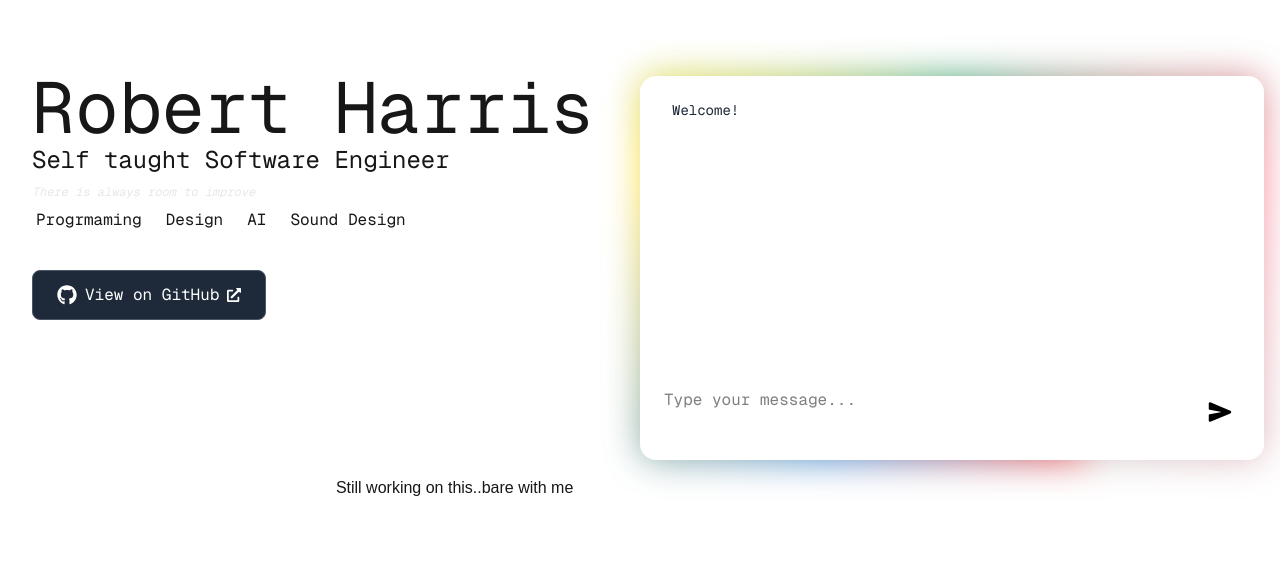
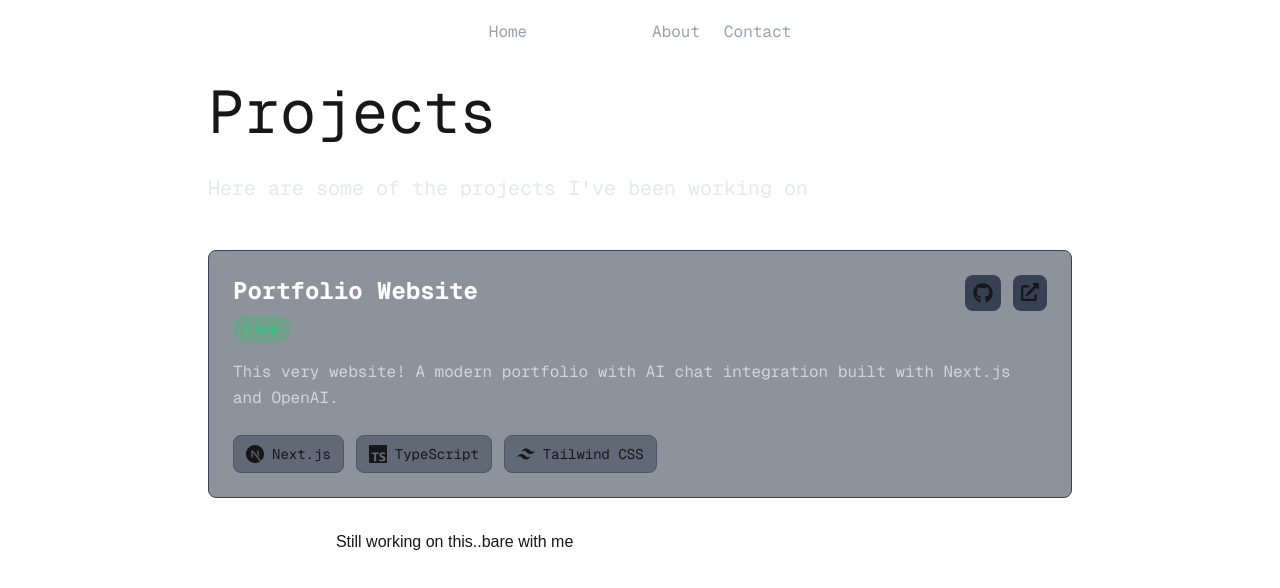
Before and after one commit to rlh850/portfolio, a Next.js app: page / in a window 1280 px wide. Both pictures are taken after a click on the item "Projects". Shown: the top 588 px of the page. Built offline with nearby package versions, Linux system fonts and the light colour scheme.

Commit message:
Refactor page component to manage active sections with state; enhance Navigation component to update active section on click; add Projects and About sections with placeholder content; update Hero component styles for improved visual appeal.

```diff
--- a/src/app/components/Hero.tsx
+++ b/src/app/components/Hero.tsx
@@ -57,7 +57,15 @@ const Hero = () => {
                href="https://github.com/rlh850/portfolio"
                target="_blank"
                rel="noopener noreferrer"
-               className="inline-flex items-center gap-2 px-6 py-3 bg-gray-800 hover:bg-gray-700 text-white rounded-lg transition-colors duration-200 border border-gray-600 hover:border-gray-500"
+               className="
+               inline-flex items-center gap-2 px-6 py-3
+               text-white
+               rounded-lg
+               bg-gradient-to-r from-cyan-500 via-blue-500 to-red-500 bg-[length:200%_auto]
+               transition-all duration-500
+               hover:bg-right
+               hover:scale-105
+            "
             >
                <FaGithub className="text-xl" />
                <span>View on GitHub</span>
--- a/src/app/components/Navigation.tsx
+++ b/src/app/components/Navigation.tsx
@@ -1,20 +1,30 @@
-import React from 'react'
+import React from 'react';
 
-const pages = ['Home', 'Projects', 'About', 'Contact']
+const pages = ['Home', 'Projects', 'About', 'Contact'];
 
-const Navigation = () => {
+interface NavigationProps {
+   activeSection: string;
+   setActiveSection: (section: string) => void;
+}
+
+const Navigation = ({ activeSection, setActiveSection }: NavigationProps) => {
    return (
       <nav className="flex gap-4 justify-center mt-4 font-mono">
          {pages.map((page, index) => (
             <li
                key={index}
-                    className="list-none text-white hover:text-gray-300 transition-colors cursor-pointer"
+               onClick={() => setActiveSection(page)}
+               className={`list-none cursor-pointer transition-colors border-b-2 border-transparent hover:border-white p-1 rounded transition-all duration-300 ease-in-out ${
+                  activeSection === page
+                     ? 'text-white border-white'
+                     : 'text-gray-400 hover:text-gray-300'
+               }`}
             >
                {page}
             </li>
          ))}
       </nav>
-    )
-}
+   );
+};
 
-export default Navigation
+export default Navigation;
--- /dev/null
+++ b/src/app/components/Projects.tsx
@@ -0,0 +1,98 @@
+import React from 'react';
+import { motion } from 'motion/react';
+import { FaGithub, FaExternalLinkAlt } from 'react-icons/fa';
+import { projectsRepository } from '../repository/projects.repository';
+
+const Projects = () => {
+   const projects = projectsRepository.getAllProjects();
+
+   return (
+      <div className="flex flex-col flex-1 p-4 font-mono">
+         <motion.h1
+            className="text-6xl mb-8"
+            initial={{ opacity: 0, y: -50 }}
+            animate={{ opacity: 1, y: 0 }}
+            transition={{ duration: 1 }}
+         >
+            Projects
+         </motion.h1>
+
+         <motion.p
+            className="text-xl text-gray-200 mb-12"
+            initial={{ opacity: 0 }}
+            animate={{ opacity: 1 }}
+            transition={{ delay: 0.3, duration: 0.8 }}
+         >
+            Here are some of the projects I've been working on
+         </motion.p>
+
+         <div className="grid gap-8">
+            {projects.map((project, index) => (
+               <motion.div
+                  key={index}
+                  className="bg-gray-800/50 border border-gray-700 rounded-lg p-6 hover:border-gray-600 transition-all duration-300"
+                  initial={{ opacity: 0, y: 30 }}
+                  animate={{ opacity: 1, y: 0 }}
+                  transition={{ delay: 0.5 + index * 0.2, duration: 0.8 }}
+               >
+                  <div className="flex flex-col md:flex-row justify-between items-start mb-4">
+                     <div>
+                        <h3 className="text-2xl font-bold text-white mb-2">
+                           {project.title}
+                        </h3>
+                        <span
+                           className={`inline-block px-3 py-1 rounded-full text-sm ${
+                              project.status === 'Live'
+                                 ? 'bg-green-500/20 text-green-400'
+                                 : project.status === 'In Progress'
+                                   ? 'bg-yellow-500/20 text-yellow-400'
+                                   : 'bg-blue-500/20 text-blue-400'
+                           }`}
+                        >
+                           {project.status}
+                        </span>
+                     </div>
+
+                     <div className="flex gap-3 mt-4 md:mt-0">
+                        <a
+                           href={project.githubUrl}
+                           target="_blank"
+                           rel="noopener noreferrer"
+                           className="p-2 bg-gray-700 hover:bg-gray-600 rounded-lg transition-colors duration-200"
+                        >
+                           <FaGithub className="text-xl" />
+                        </a>
+                        <a
+                           href={project.liveUrl}
+                           target="_blank"
+                           rel="noopener noreferrer"
+                           className="p-2 bg-gray-700 hover:bg-gray-600 rounded-lg transition-colors duration-200"
+                        >
+                           <FaExternalLinkAlt className="text-lg" />
+                        </a>
+                     </div>
+                  </div>
+
+                  <p className="text-gray-300 mb-6 leading-relaxed">
+                     {project.description}
+                  </p>
+
+                  <div className="flex flex-wrap gap-3">
+                     {project.technologies.map((tech, techIndex) => (
+                        <div
+                           key={techIndex}
+                           className="flex items-center gap-2 px-3 py-2 bg-gray-700/50 rounded-lg border border-gray-600"
+                        >
+                           <tech.icon className="text-lg" />
+                           <span className="text-sm">{tech.name}</span>
+                        </div>
+                     ))}
+                  </div>
+               </motion.div>
+            ))}
+         </div>
+      </div>
+   );
+};
+
+export default Projects;
--- a/src/app/page.tsx
+++ b/src/app/page.tsx
@@ -1,14 +1,18 @@
 'use client';
-import React, { useEffect } from 'react';
+import React, { useState } from 'react';
 import Navigation from './components/Navigation';
 import ChatWindow from './components/chat/ChatWindow';
 import Hero from './components/Hero';
+import Projects from './components/Projects';
 import { motion } from 'motion/react';
 
 const page = () => {
+   const [activeSection, setActiveSection] = useState('Home');
+
+   const renderContent = () => {
+      switch (activeSection) {
+         case 'Home':
             return (
-      <div>
-         <Navigation />
                <div className="flex justify-center items-center p-4">
                   <div className="flex max-w-7xl w-full">
                      <div className="flex-1">
@@ -19,6 +23,45 @@ const page = () => {
                      </div>
                   </div>
                </div>
+            );
+         case 'Projects':
+            return (
+               <div className="flex justify-center p-4">
+                  <div className="max-w-4xl w-full">
+                     <Projects />
+                  </div>
+               </div>
+            );
+         case 'About':
+            return (
+               <div className="flex justify-center items-center p-4">
+                  <div className="max-w-4xl w-full text-center font-mono">
+                     <h1 className="text-6xl mb-8">About</h1>
+                     <p className="text-xl text-gray-200">Coming soon...</p>
+                  </div>
+               </div>
+            );
+         case 'Contact':
+            return (
+               <div className="flex justify-center items-center p-4">
+                  <div className="max-w-4xl w-full text-center font-mono">
+                     <h1 className="text-6xl mb-8">Contact</h1>
+                     <p className="text-xl text-gray-200">Coming soon...</p>
+                  </div>
+               </div>
+            );
+         default:
+            return null;
+      }
+   };
+
+   return (
+      <div>
+         <Navigation
+            activeSection={activeSection}
+            setActiveSection={setActiveSection}
+         />
+         {renderContent()}
          <div className="overflow-hidden whitespace-nowrap">
             <motion.div
                animate={{
--- /dev/null
+++ b/src/app/repository/projects.repository.ts
@@ -0,0 +1,37 @@
+import { FaReact, FaNodeJs, FaPython } from 'react-icons/fa';
+import { SiTypescript, SiTailwindcss, SiNextdotjs } from 'react-icons/si';
+
+export interface Project {
+   title: string;
+   description: string;
+   technologies: {
+      name: string;
+      icon: React.ComponentType<{ className?: string }>;
+   }[];
+   githubUrl: string;
+   liveUrl: string;
+   status: 'Live' | 'In Progress' | 'Completed';
+}
+
+export const projects: Project[] = [
+   {
+      title: 'Portfolio Website',
+      description:
+         'This very website! A modern portfolio with AI chat integration built with Next.js and OpenAI.',
+      technologies: [
+         { name: 'Next.js', icon: SiNextdotjs },
+         { name: 'TypeScript', icon: SiTypescript },
+         { name: 'Tailwind CSS', icon: SiTailwindcss },
+      ],
+      githubUrl: 'https://github.com/rlh850/portfolio',
+      liveUrl: '#',
+      status: 'Live',
+   },
+   // More projects go here
+];
+
+export const projectsRepository = {
+   getAllProjects(): Project[] {
+      return projects;
+   },
+};
```
Lines whose indentation alone changed are shown as unchanged.
